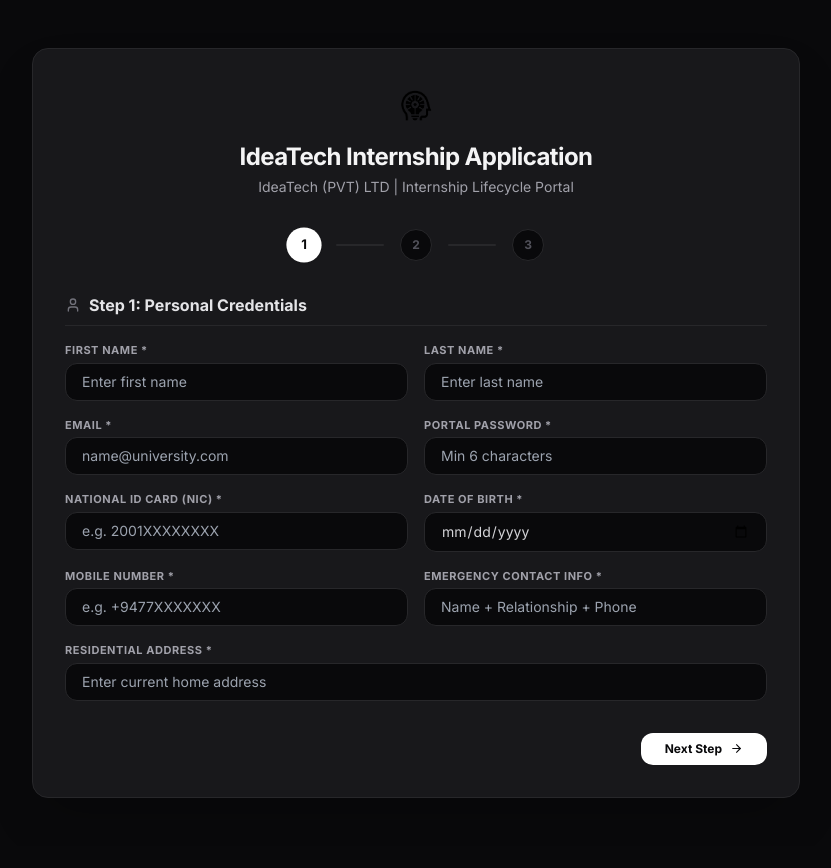
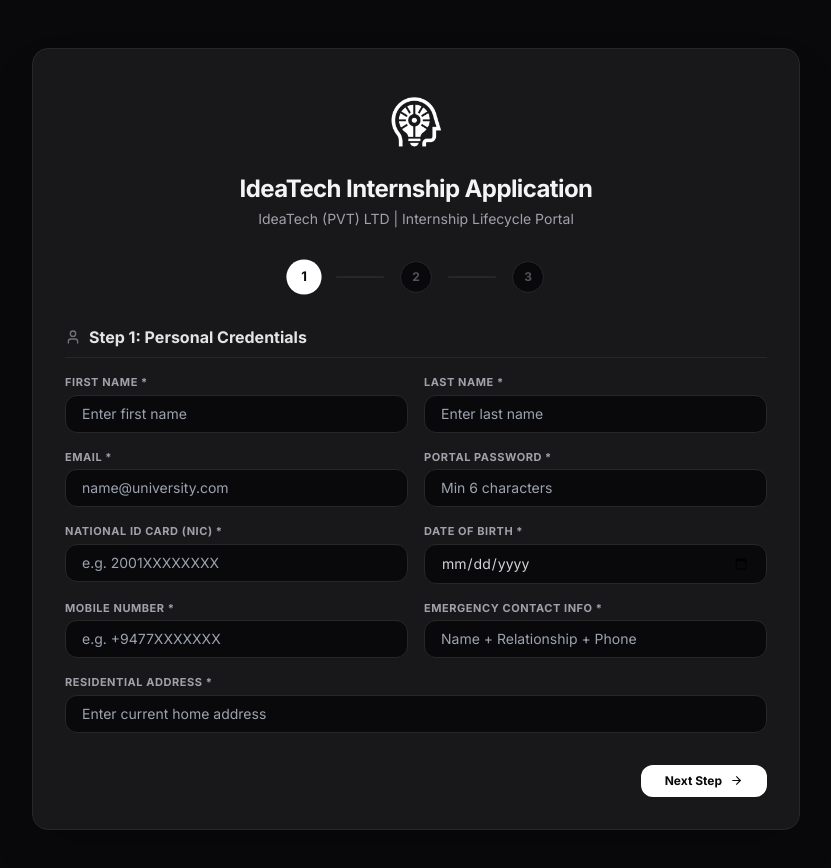
Before and after one commit to UVSHUB/IdeaTech-Internship-Management-Portal, a Next.js app in the folder frontend/: page /apply in a window 1280 px wide. Shown: the top 868 px of the page, without its empty margins (224-1055 px from the left). Before the commit the page ends 846 px from the top, so only its background shows below. Built offline with nearby package versions, Linux system fonts and the light colour scheme.

Commit message:
Enlarge logo and apply dark:invert filter so black logo turns white in dark mode

```diff
--- a/frontend/src/app/apply/page.tsx
+++ b/frontend/src/app/apply/page.tsx
@@ -115,7 +115,7 @@
               src="/logo.png"
               alt="Logo"
               onError={() => setLogoError(true)}
-              className="w-12 h-12 object-contain mx-auto mb-3"
+              className="w-20 h-20 object-contain mx-auto mb-3 dark:invert"
             />
           ) : (
             <div className="inline-flex items-center justify-center w-12 h-12 rounded-xl bg-zinc-900 dark:bg-white text-white dark:text-zinc-950 mb-3 font-bold text-lg border border-zinc-200 mx-auto">
--- a/frontend/src/app/login/page.tsx
+++ b/frontend/src/app/login/page.tsx
@@ -110,7 +110,7 @@
               src="/logo.png"
               alt="Logo"
               onError={() => setLogoError(true)}
-              className="w-12 h-12 object-contain mx-auto mb-3"
+              className="w-20 h-20 object-contain mx-auto mb-3 dark:invert"
             />
           ) : (
             <div className="inline-flex items-center justify-center w-12 h-12 rounded-xl bg-white text-zinc-950 mb-3 font-bold text-lg border border-zinc-200 mx-auto">
--- a/frontend/src/components/Sidebar.tsx
+++ b/frontend/src/components/Sidebar.tsx
@@ -133,7 +133,7 @@
                   src="/logo.png"
                   alt="Logo"
                   onError={() => setLogoError(true)}
-                  className="w-9 h-9 object-contain"
+                  className="w-11 h-11 object-contain dark:invert"
                 />
               ) : (
                 <div className="w-9 h-9 rounded-xl bg-theme-gradient flex items-center justify-center font-bold text-white shadow-lg shadow-blue-500/20">
```
